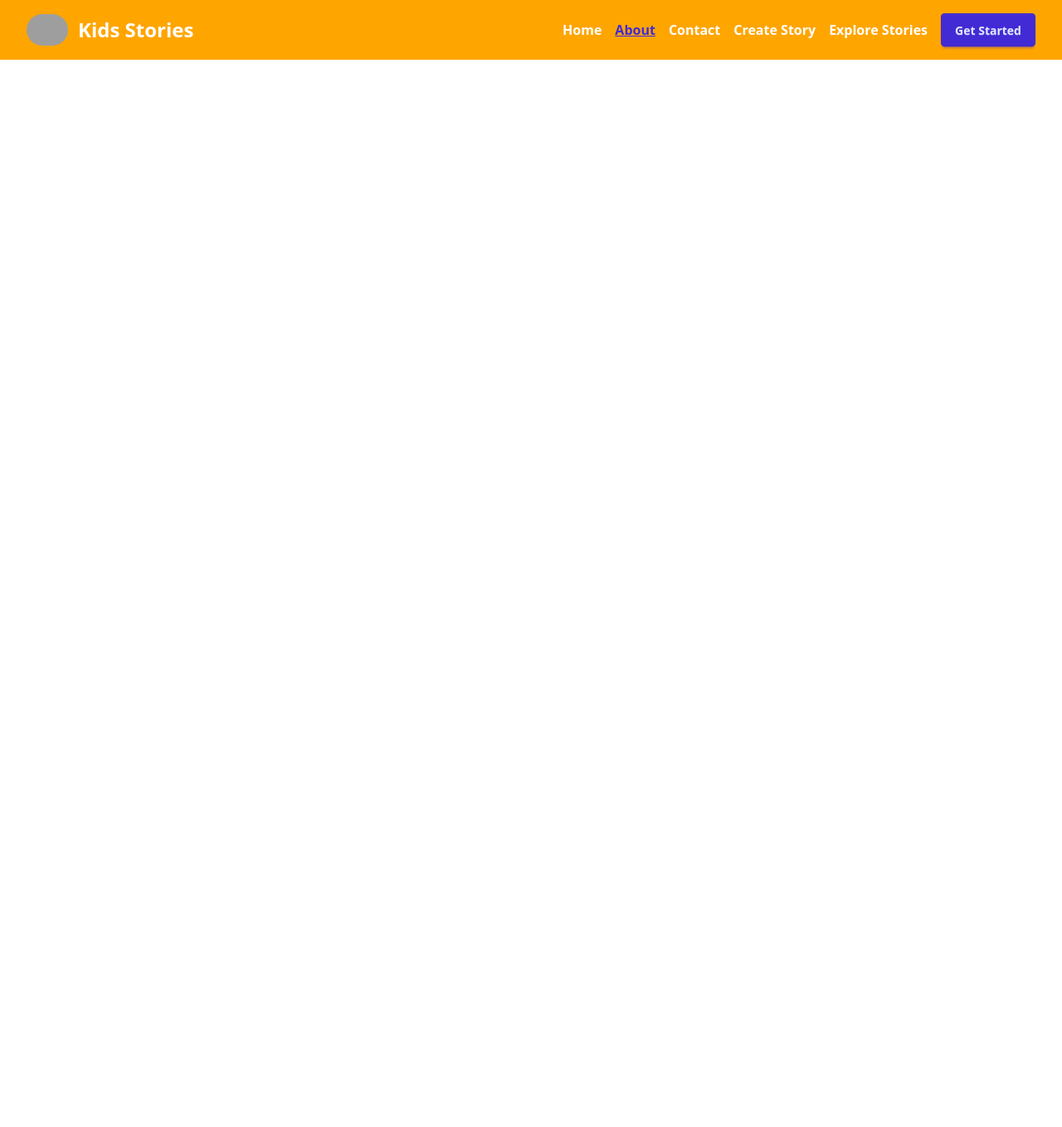
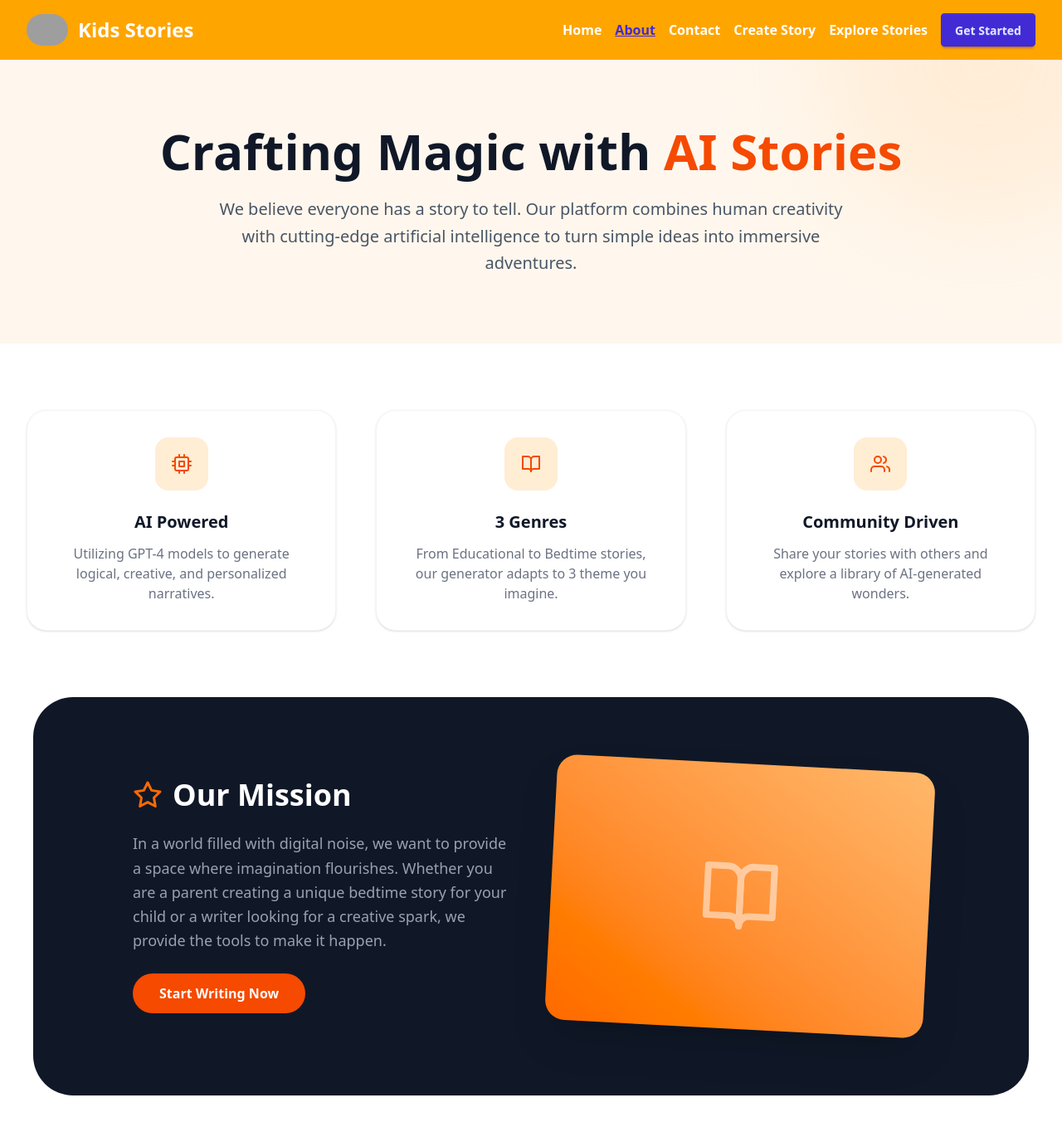
Before and after one commit to Mahmoud123Jamal/Generate_Stories_Using_Gemini_Api_NextJS, a Next.js app: page /about in a window 1280 px wide. Shown: the top 1358 px of the page at 83% size. Before the commit the page ends 800 px from the top, so only its background shows below. Built offline with nearby package versions, Linux system fonts and the light colour scheme; no server answers; grey boxes are pictures that could not be loaded.

Commit message:
create about page

```diff
--- a/app/about/page.tsx
+++ b/app/about/page.tsx
@@ -1,7 +1,102 @@
+"use client";
 import Header from "@/components/layouts/Header";
+import { useRouter } from "next/navigation";
+import { FiBookOpen, FiCpu, FiUsers, FiStar } from "react-icons/fi";
 
-function page() {
-  return <Header />;
+function About() {
+  const router = useRouter();
+  const handleAddStory = () => router.push("/dashboard/add-new-story");
+
+  return (
+    <div className="min-h-screen bg-white">
+      <Header />
+
+      {/* Hero Section */}
+      <section className="relative py-20 overflow-hidden bg-orange-50">
+        <div className="max-w-7xl mx-auto px-4 sm:px-6 lg:px-8 text-center relative z-10">
+          <h1 className="text-4xl md:text-6xl font-extrabold text-gray-900 mb-6">
+            Crafting Magic with{" "}
+            <span className="text-orange-600">AI Stories</span>
+          </h1>
+          <p className="text-lg md:text-xl text-gray-600 max-w-3xl mx-auto leading-relaxed">
+            We believe everyone has a story to tell. Our platform combines human
+            creativity with cutting-edge artificial intelligence to turn simple
+            ideas into immersive adventures.
+          </p>
+        </div>
+        {/* Subtle Background Accent */}
+        <div className="absolute top-0 right-0 -translate-y-1/2 translate-x-1/4 w-96 h-96 bg-orange-200 rounded-full blur-3xl opacity-30"></div>
+      </section>
+
+      {/* Features/Stats Section */}
+      <section className="py-20 max-w-7xl mx-auto px-4 sm:px-6 lg:px-8">
+        <div className="grid grid-cols-1 md:grid-cols-3 gap-12 text-center">
+          <div className="p-8 bg-white rounded-3xl border border-gray-100 shadow-sm hover:shadow-md transition-shadow">
+            <div className="w-16 h-16 bg-orange-100 rounded-2xl flex items-center justify-center mx-auto mb-6">
+              <FiCpu className="text-2xl text-orange-600" />
+            </div>
+            <h3 className="text-xl font-bold text-gray-900 mb-3">AI Powered</h3>
+            <p className="text-gray-500">
+              Utilizing GPT-4 models to generate logical, creative, and
+              personalized narratives.
+            </p>
+          </div>
+
+          <div className="p-8 bg-white rounded-3xl border border-gray-100 shadow-sm hover:shadow-md transition-shadow">
+            <div className="w-16 h-16 bg-orange-100 rounded-2xl flex items-center justify-center mx-auto mb-6">
+              <FiBookOpen className="text-2xl text-orange-600" />
+            </div>
+            <h3 className="text-xl font-bold text-gray-900 mb-3">3 Genres</h3>
+            <p className="text-gray-500">
+              From Educational to Bedtime stories, our generator adapts to 3
+              theme you imagine.
+            </p>
+          </div>
+
+          <div className="p-8 bg-white rounded-3xl border border-gray-100 shadow-sm hover:shadow-md transition-shadow">
+            <div className="w-16 h-16 bg-orange-100 rounded-2xl flex items-center justify-center mx-auto mb-6">
+              <FiUsers className="text-2xl text-orange-600" />
+            </div>
+            <h3 className="text-xl font-bold text-gray-900 mb-3">
+              Community Driven
+            </h3>
+            <p className="text-gray-500">
+              Share your stories with others and explore a library of
+              AI-generated wonders.
+            </p>
+          </div>
+        </div>
+      </section>
+
+      {/* Our Mission Section */}
+      <section className="py-20 bg-gray-900 text-white rounded-[3rem] mx-4 md:mx-10 mb-20 overflow-hidden">
+        <div className="max-w-5xl mx-auto px-6 lg:px-8 flex flex-col md:flex-row items-center gap-12">
+          <div className="flex-1 text-left">
+            <h2 className="text-3xl md:text-4xl font-bold mb-6 flex items-center gap-3">
+              <FiStar className="text-orange-500" /> Our Mission
+            </h2>
+            <p className="text-gray-400 text-lg mb-6 leading-relaxed">
+              In a world filled with digital noise, we want to provide a space
+              where imagination flourishes. Whether you are a parent creating a
+              unique bedtime story for your child or a writer looking for a
+              creative spark, we provide the tools to make it happen.
+            </p>
+            <button
+              onClick={handleAddStory}
+              className="bg-orange-600 hover:bg-orange-700 text-white px-8 py-3 rounded-full font-bold transition-all cursor-pointer"
+            >
+              Start Writing Now
+            </button>
+          </div>
+          <div className="flex-1 relative">
+            <div className="w-full h-64 md:h-80 bg-linear-to-tr from-orange-500 to-orange-300 rounded-3xl shadow-2xl transform rotate-3 hover:rotate-0 transition-transform duration-500 flex items-center justify-center">
+              <FiBookOpen className="text-white text-8xl opacity-50" />
+            </div>
+          </div>
+        </div>
+      </section>
+    </div>
+  );
 }
 
-export default page;
+export default About;
```
